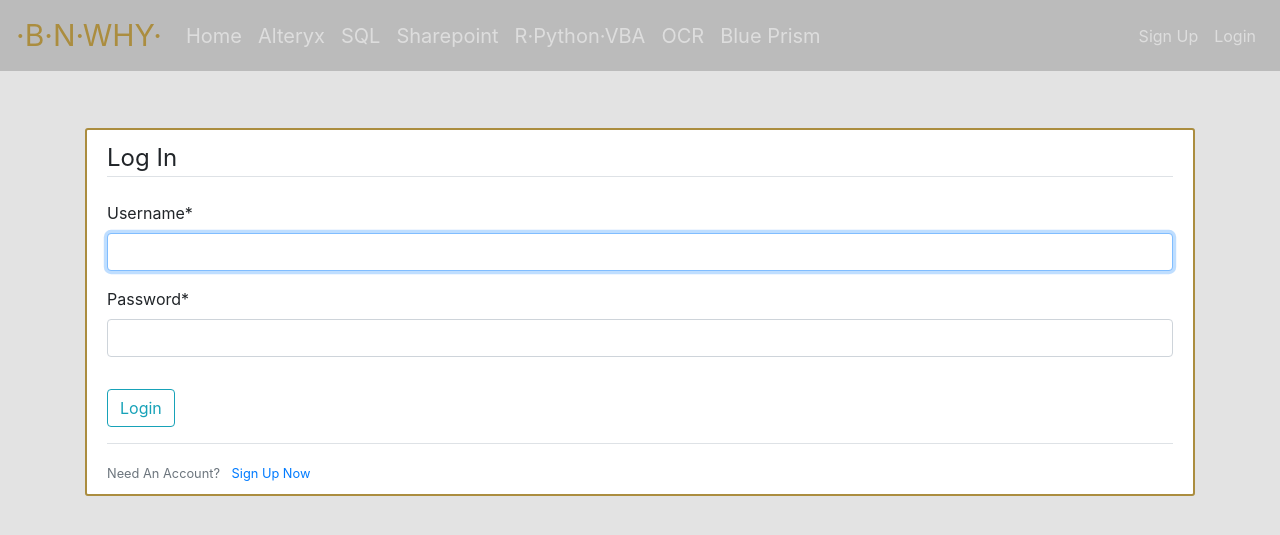
After one commit to michaela-laden/BNWHY-Project, a Django app: page /login/ in a window 1280 px wide. The commit adds this page. Shown: the top 535 px of the page. Run offline with Django 3.2, Linux system fonts and the light colour scheme; parts of the project's set-up code (start-up, migrations or seed data) failed here and were passed over; some libraries are stand-ins or nearby versions.

Commit message:
add user login and logout views

```diff
--- a/bnwhy/frontend/html/base.html
+++ b/bnwhy/frontend/html/base.html
@@ -48,6 +48,25 @@
                     <a class="nav-link" href="#">Blue Prism</a>
                 </li>
             </ul>
+            {% if user.is_authenticated %}
+                <ul class="nav navbar-nav ml-auto">
+                    <li class="nav-item">
+                        <a class="nav-link" href="{% url 'profile' %}"><span class="fas fa-sign-in-alt"></span> Profile</a>
+                    </li>
+                     <li class="nav-item">
+                        <a class="nav-link" href="{% url 'logout' %}"><span class="fas fa-sign-in-alt"></span> Logout</a>
+                    </li>
+                </ul>
+            {% else %}
+                <ul class="nav navbar-nav ml-auto">
+                    <li class="nav-item">
+                        <a class="nav-link" href="{% url 'register' %}"><span class="fas fa-user"></span> Sign Up</a>
+                    </li>
+                    <li class="nav-item">
+                        <a class="nav-link" href="{% url 'login' %}"><span class="fas fa-sign-in-alt"></span> Login</a>
+                     </li>
+                 </ul>
+          {% endif %}
         </div>
         </nav>
         <!-- <div id="particles-js"></div> -->
--- a/bnwhy/settings.py
+++ b/bnwhy/settings.py
@@ -136,3 +136,6 @@ REST_FRAMEWORK = {
 }
 
 CRISPY_TEMPLATE_PACK = 'bootstrap4'
+
+LOGIN_REDIRECT_URL = 'index'
+LOGIN_URL = 'login'
--- a/bnwhy/urls.py
+++ b/bnwhy/urls.py
@@ -36,6 +36,15 @@ urlpatterns = [
     #Registration
     path('register/', user_views.register, name='register'),
 
+    #Profile
+    path('profile/', user_views.profile, name='profile'),
+
+    #Login
+    path('login/', auth_views.LoginView.as_view(template_name='users/login.html'), name='login'),
+
+    #Logout
+    path('logout/', auth_views.LogoutView.as_view(template_name='users/logout.html'), name='logout'),
+
     # API Routes
     path('api/v1/', include(router.urls)),
     path('api/v1/auth/', include('rest_framework.urls', namespace='rest_framework'))
--- /dev/null
+++ b/users/templates/users/login.html
@@ -0,0 +1,21 @@
+{% extends "base.html" %}
+{% load crispy_forms_tags %}
+{% block content %}
+    <div class="content-section">
+        <form method="POST">
+            {% csrf_token %}
+            <fieldset class="form-group">
+                <legend class="border-bottom mb-4">Log In</legend>
+                {{ form|crispy }}
+            </fieldset>
+            <div class="form-group">
+                <button class="btn btn-outline-info" type="submit">Login</button>
+            </div>
+        </form>
+        <div class="border-top pt-3">
+            <small class="text-muted">
+               Need An Account? <a class="ml-2" href="{% url 'register' %}">Sign Up Now</a>
+            </small>
+        </div>
+    </div>
+{% endblock content %}
--- /dev/null
+++ b/users/templates/users/profile.html
@@ -0,0 +1,5 @@
+{% extends "base.html" %}
+{% load crispy_forms_tags %}
+{% block content %}
+    <h1>{{ user.username }}</h1>
+{% endblock content %}
--- a/users/templates/users/register.html
+++ b/users/templates/users/register.html
@@ -14,7 +14,7 @@
         </form>
         <div class="border-top pt-3">
             <small class="text-muted">
-                Already Have An Account? <a class="ml-2" href="#">Sign In</a>
+                Already Have An Account? <a class="ml-2" href="{% url 'login' %}">Sign In</a>
             </small>
         </div>
     </div>
```
Also changed, not shown: bnwhy/frontend/html/index.html (+21 -0 lines), users/templates/users/logout.html (added, +9 -0 lines), users/views.py (+7 -2 lines).
